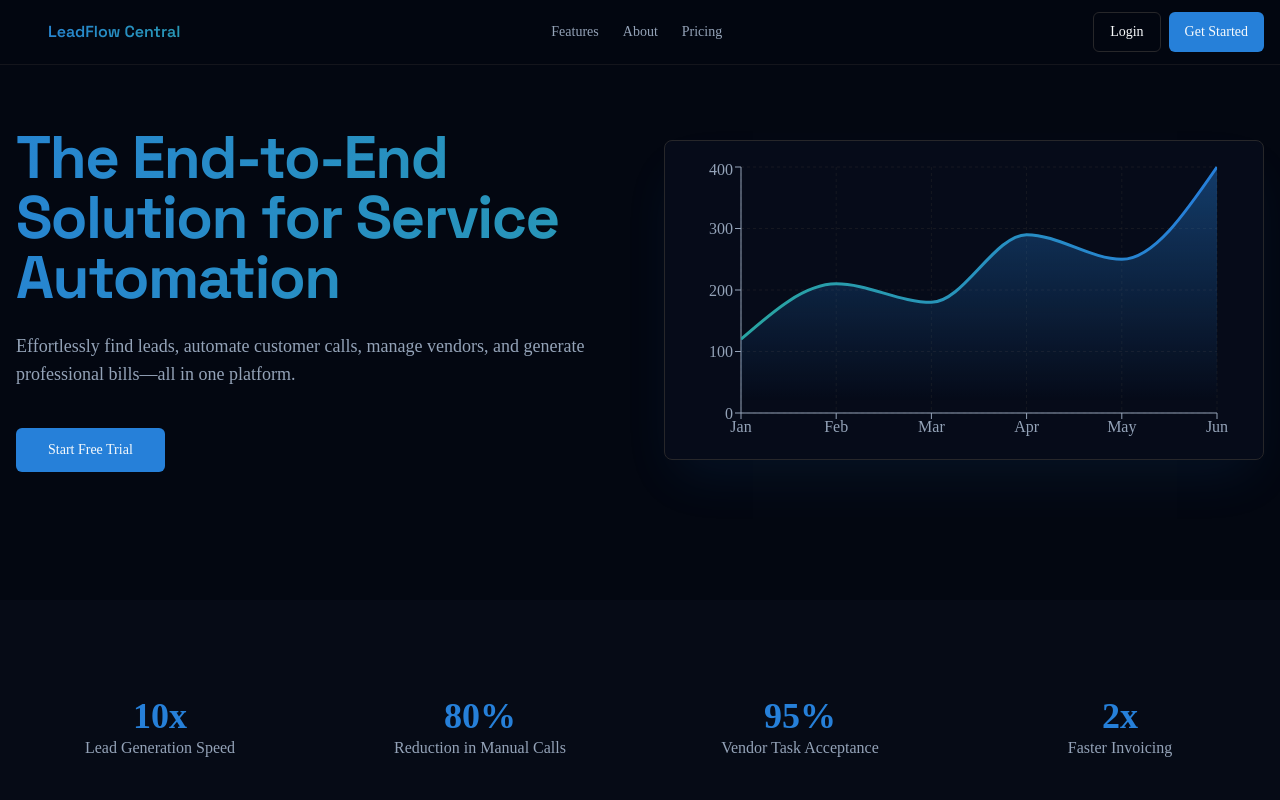
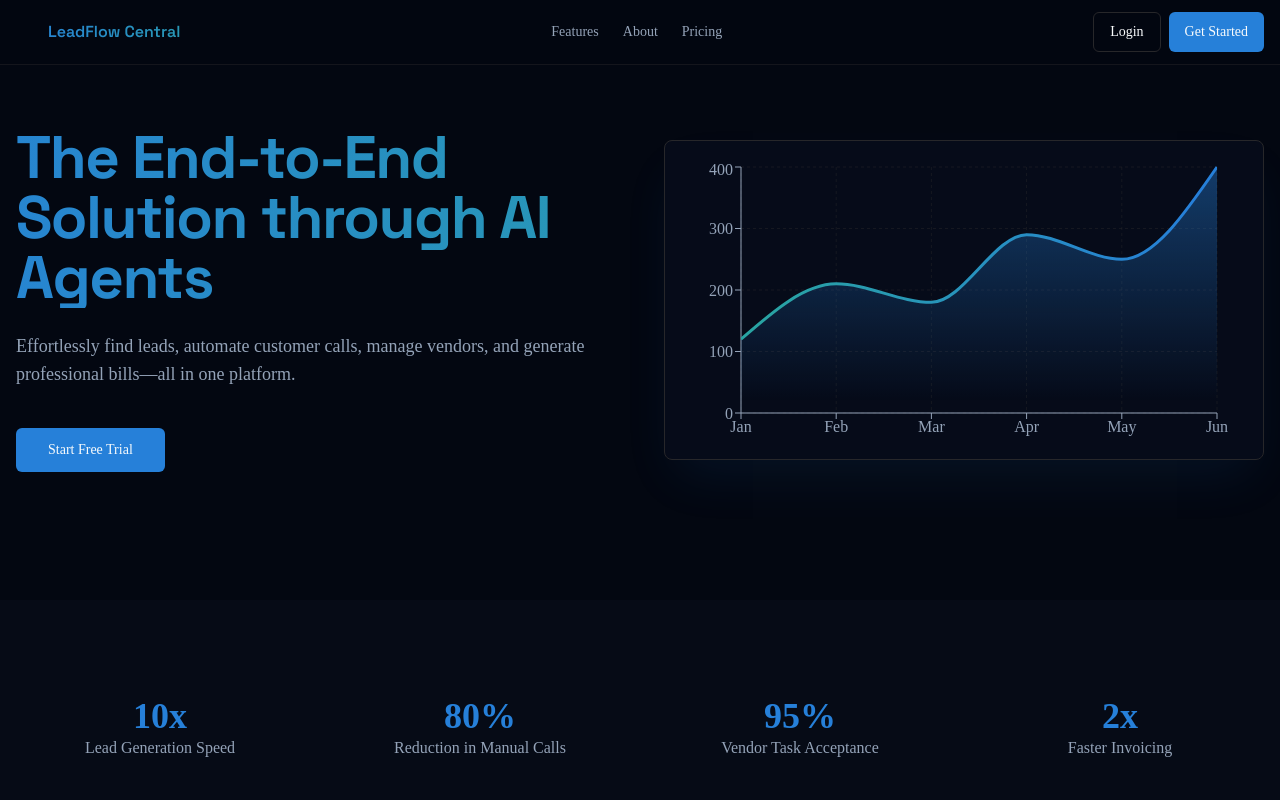
Before and after one commit to shahidmumtazaieng/marketing_end_to_end_soltution, a Next.js app: page / in a window 1280 px wide. Shown: the top 800 px of the page. Built offline with nearby package versions, Linux system fonts and the light colour scheme.

Commit message:
'The End-to-End Solution for Service Automation" replace with "The End-t

```diff
--- a/src/app/page.tsx
+++ b/src/app/page.tsx
@@ -172,7 +172,7 @@ export default function LandingPage() {
                     <h1
                         className="text-4xl sm:text-5xl md:text-6xl font-bold font-headline tracking-tight animated-gradient-text"
                     >
-                        The End-to-End Solution for Service Automation
+                        The End-to-End Solution through AI Agents
                     </h1>
                     <p className="mt-6 text-lg text-muted-foreground">
                         Effortlessly find leads, automate customer calls, manage vendors, and generate professional bills—all in one platform.
```
